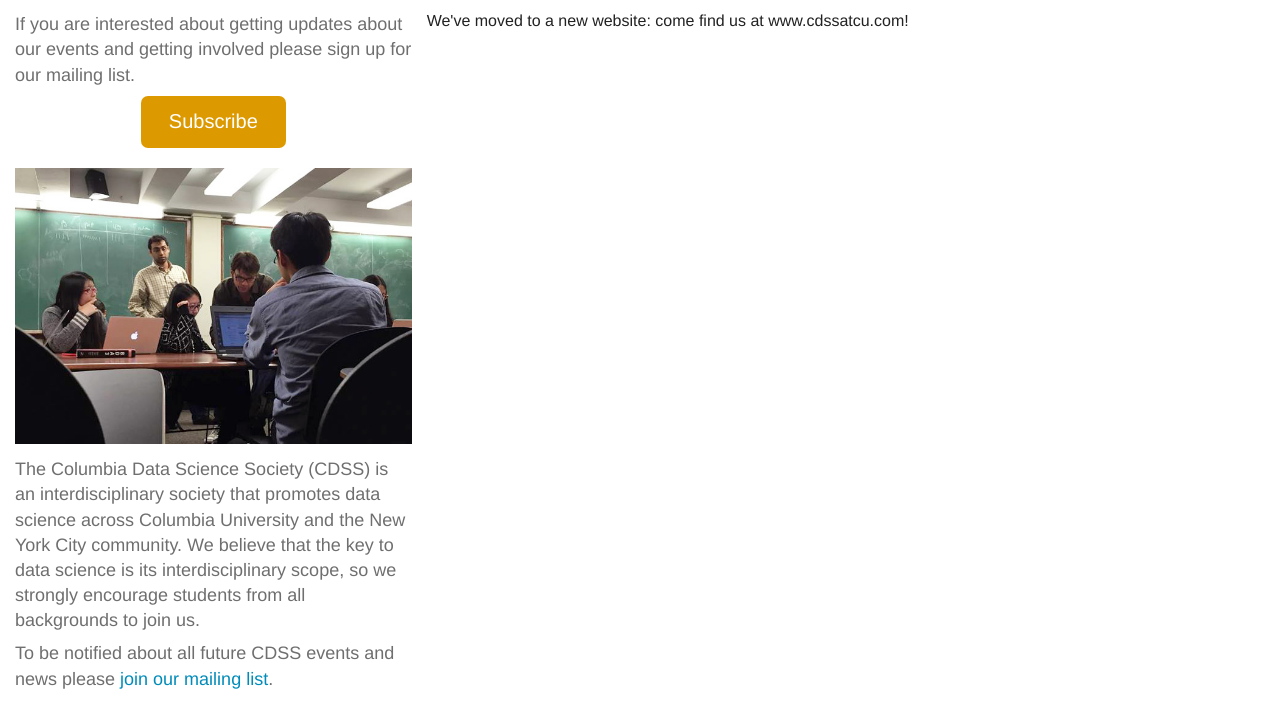
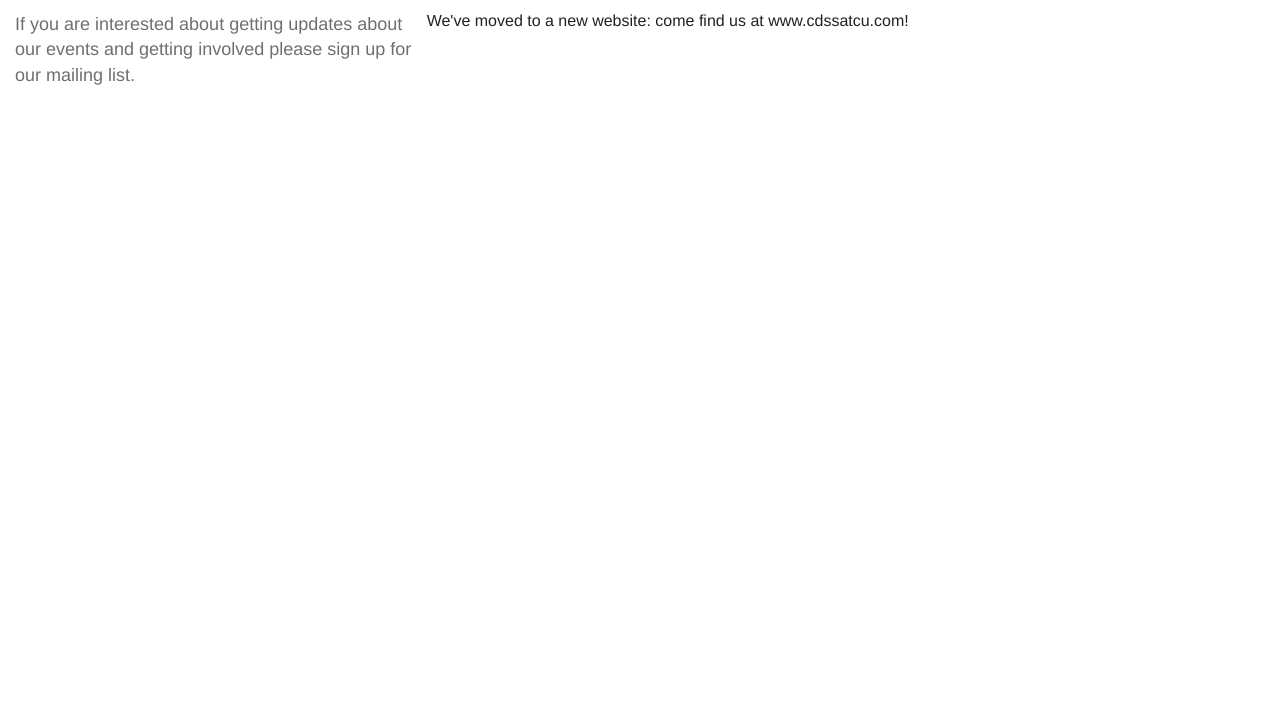
Before and after one commit to columbiadatascience/columbiadatascience.github.io, a website: page index.html in a window 1280 px wide. Shown: the part 68-796 px from the top of the page. Drawn offline with Linux system fonts and the light colour scheme.

Commit message:
removed old events

```diff
--- a/index.html
+++ b/index.html
@@ -75,16 +75,6 @@
         <h5 class="subheader">
           If you are interested about getting updates about our events and getting involved please sign up for our mailing list.
         </h5>
-        <center>
-        <a href="https://lists.columbia.edu/mailman/listinfo/cdss" class="alert button radius">Subscribe</a>
-        </center>
-        <img style="margin-bottom:10px" src="cdss_event_crop.jpg" />
-        <h5 class="subheader">
-          The Columbia Data Science Society (CDSS) is an interdisciplinary society that promotes data science across Columbia University and the New York City community. We believe that the key to data science is its interdisciplinary scope, so we strongly encourage students from all backgrounds to join us.
-        </h5>
-        <h5 class="subheader">
-          To be notified about all future CDSS events and news please <a href="https://lists.columbia.edu/mailman/listinfo/cdss">join our mailing list</a>.
-        </h5>
       </div>
     </div>
 
```
